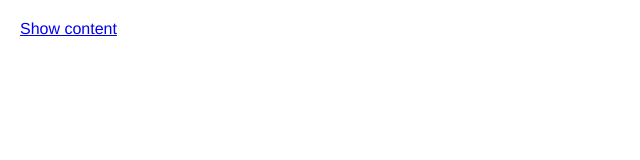
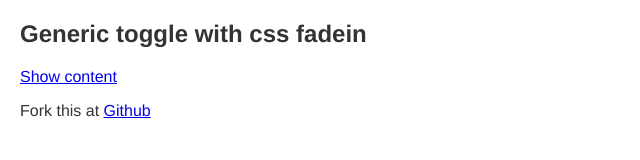
Before and after one commit to tommyno/generic-toggle-with-css-fadein, a plain HTML site: page index.html in a window 1280 px wide. Shown: the whole page, without its empty margins (0-640 px from the left). Drawn offline with Linux system fonts and the light colour scheme.

Commit message:
Updated example

```diff
--- a/index.html
+++ b/index.html
@@ -9,7 +9,9 @@
 
 <body>
 
-  <a href="#" data-toggle="[data-target='content']" data-text-swap="Hide content">Show content</a>
+  <h2>Generic toggle with css fadein</h2>
+
+    <a href="#" data-toggle="[data-target='content']" data-text-swap="Hide content">Show content</a>
 
   <div data-target="content">
     <h2>Hidden content</h2>
@@ -19,5 +21,7 @@
 
   <script src="generic-toggle.js" async></script>
 
+  <p>Fork this at <a href="https://github.com/tommyno/generic-toggle-with-css-fadein">Github</a></p>
+
 </body>
 </html>
```
Also changed, not shown: 1 other file.
